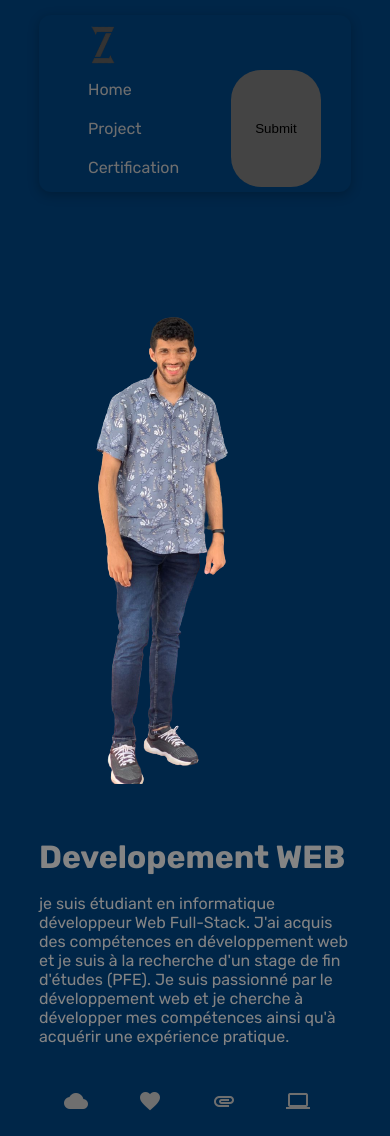
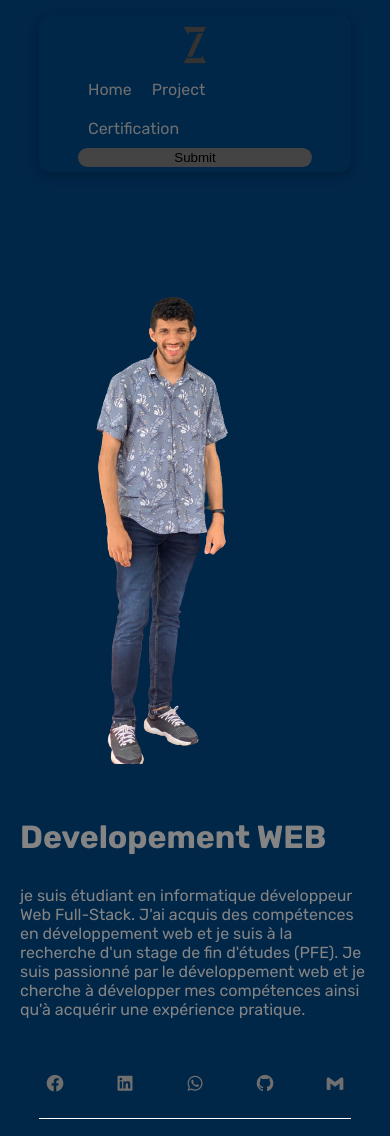
Before and after one commit to zoubairghandi1234/portfolio, a plain HTML site: page index.html in a window 390 px wide. Shown: the top 1136 px of the page. Drawn offline with nearby package versions, Linux system fonts and the light colour scheme.

Commit message:
day4 commit pro

```diff
--- a/index.html
+++ b/index.html
@@ -6,6 +6,7 @@
     <link rel="stylesheet" href="style.css">
     <link rel="stylesheet" href="https://cdnjs.cloudflare.com/ajax/libs/font-awesome/4.7.0/css/font-awesome.min.css">
     <link rel="stylesheet" href="https://fonts.googleapis.com/icon?family=Material+Icons">
+    <link href='https://unpkg.com/boxicons@2.1.4/css/boxicons.min.css' rel='stylesheet'>
     <title>portfolio</title>
 </head>
 <body>
@@ -33,11 +34,11 @@
 
             <p>je suis étudiant en informatique développeur Web Full-Stack. J'ai acquis des compétences en développement web et je suis à la recherche d'un stage de fin d'études (PFE). Je suis passionné par le développement web et je cherche à développer mes compétences ainsi qu'à acquérir une expérience pratique. </p>
             <div class="social">
-                <a href=""><i class="material-icons">cloud</i></a>
-                <a href=""><i class="material-icons">favorite</i></a>
-                <a href=""><i class="material-icons">attachment</i></a>
-                <a href=""><i class="material-icons">computer</i></a>
-
+                <a href=""><i class='bx bxl-facebook-circle'></i></a>
+                <a href="https://www.linkedin.com/in/zoubair-ghandi-8050941a6/"><i class='bx bxl-linkedin-square'></i></a>
+                <a href=""><i class='bx bxl-whatsapp' ></i></a>
+                <a href="https://github.com/zoubairghandi1234"><i class='bx bxl-github' ></i></a>
+                <a href="https://mail.google.com/mail/u/0/#inbox"><i class='bx bxl-gmail' ></i></a>
             </div>
 
         </div>
--- a/style.css
+++ b/style.css
@@ -122,3 +122,18 @@ main{
 .social i{
     margin: 20px;
 }
+
+.social i{
+    font-size: 20px;
+}
+@media only screen and (max-width: 716px) {
+    .lista{
+        display: flex;
+        flex-direction: column;
+
+    }
+    nav{
+        display: flex;
+        flex-direction: column;
+    }
+  }
```
